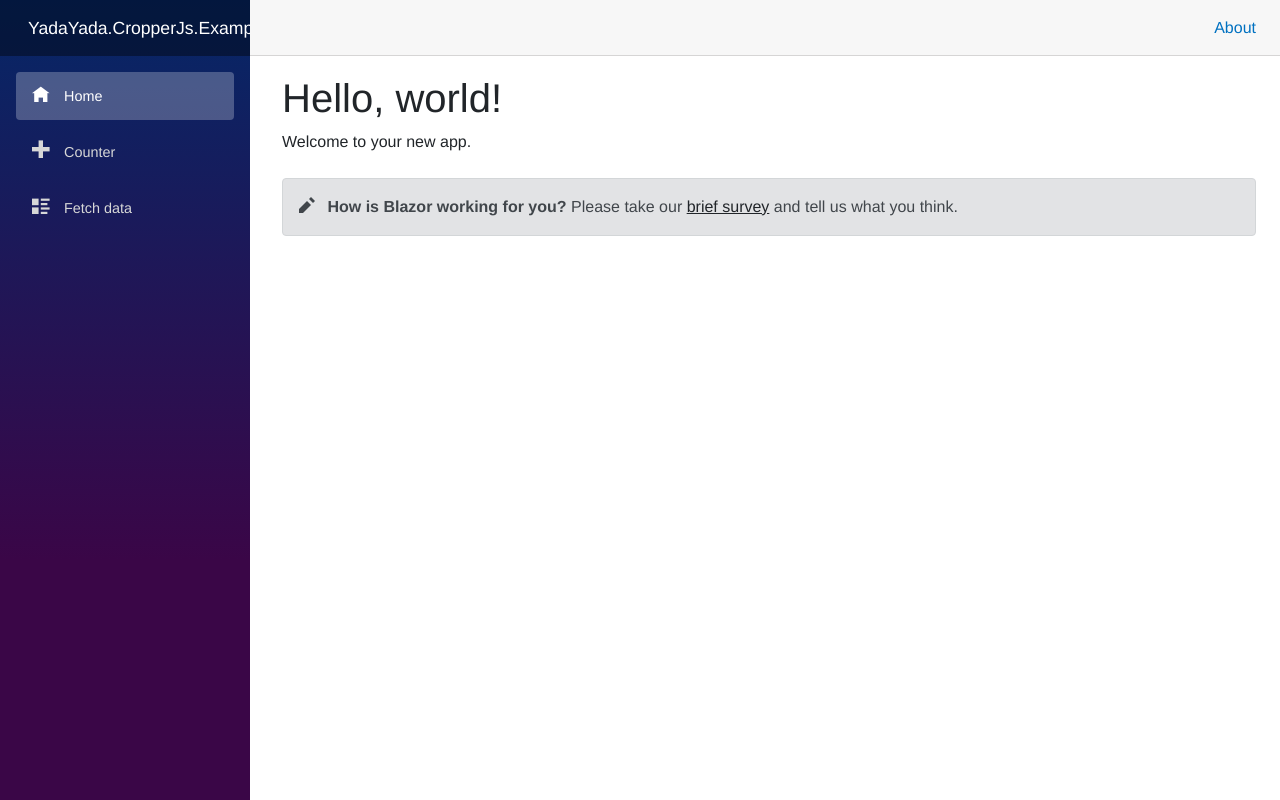
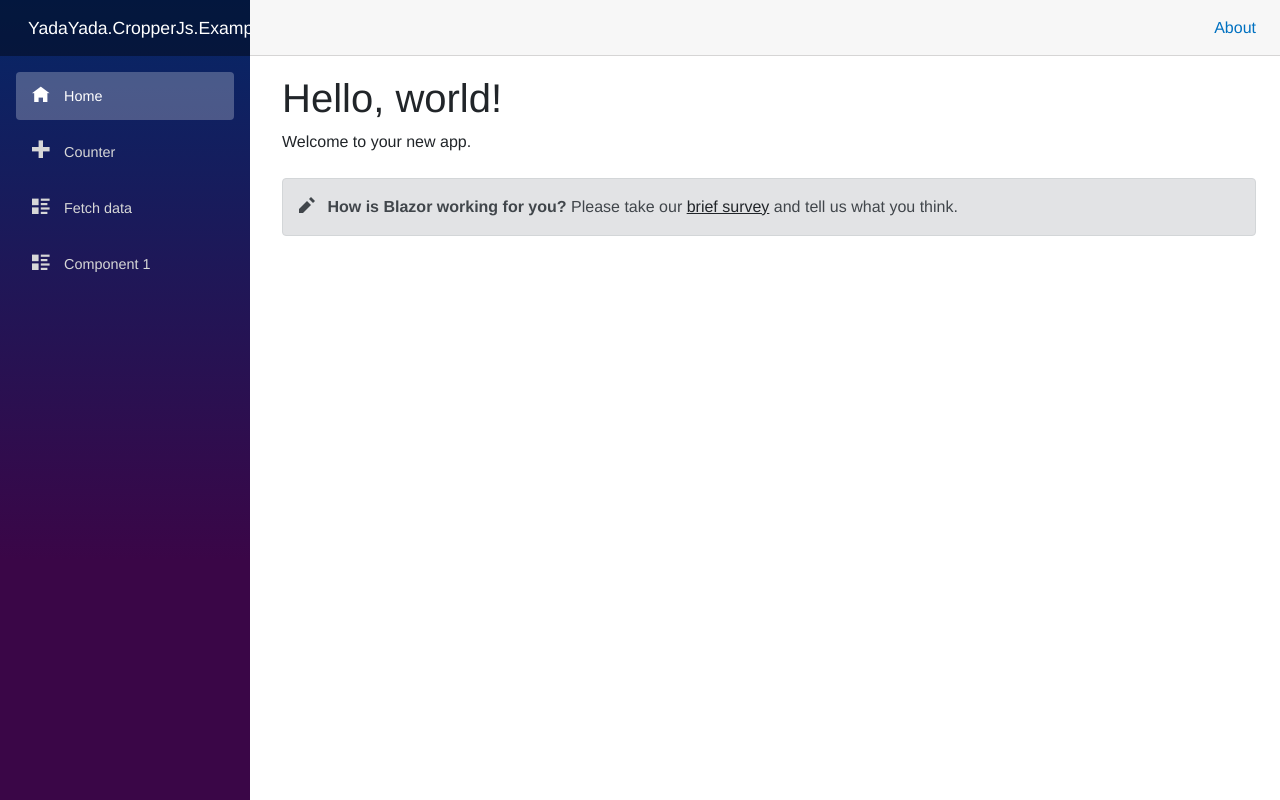
Before and after one commit to YadaYadaSoftware/YadaYadaSoftware.CropperJs, an ASP.NET Core app: page / in a window 1280 px wide. Run offline with ASP.NET Core 8, Linux system fonts and the light colour scheme; style sheets or scripts are compiled from the project's sources.

Commit message:
Component1

```diff
--- a/YadaYada.CropperJs.Example/Shared/NavMenu.razor
+++ b/YadaYada.CropperJs.Example/Shared/NavMenu.razor
@@ -24,6 +24,11 @@
                 <span class="oi oi-list-rich" aria-hidden="true"></span> Fetch data
             </NavLink>
         </div>
+        <div class="nav-item px-3">
+            <NavLink class="nav-link" href="component1">
+                <span class="oi oi-list-rich" aria-hidden="true"></span> Component 1
+            </NavLink>
+        </div>
     </nav>
 </div>
 
```
Also changed, not shown: YadaYada.CropperJs.Example/Pages/Component1.razor (added, +7 -0 lines).
